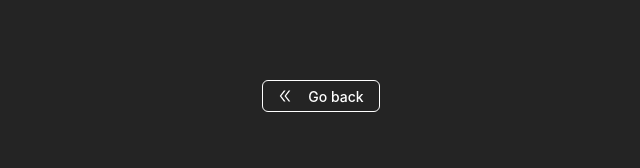
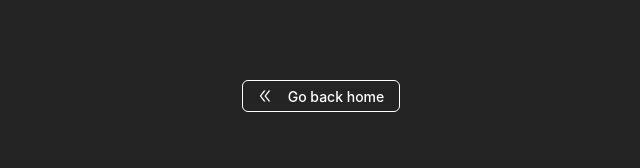
Before and after one commit to Ahmed-Elbessfy/patients_app, a React (Vite) app: page /add_patient in a window 1280 px wide. Shown: the top 168 px of the page, without its empty margins (319-959 px from the left). Built offline with nearby package versions, Linux system fonts and the light colour scheme.

Commit message:
allow translate Goback button & add patient button

```diff
--- a/src/components/GoHomeButton.tsx
+++ b/src/components/GoHomeButton.tsx
@@ -3,13 +3,19 @@ import { FC } from "react";
 import { Link } from "react-router-dom";
 
 // Nested Components
-import { DoubleLeftOutlined } from "@ant-design/icons";
+import { DoubleLeftOutlined, DoubleRightOutlined } from "@ant-design/icons";
 import { Button } from "antd";
+import { useTranslation } from "react-i18next";
 
 const GoHomeButton: FC = () => {
+  const { t, i18n } = useTranslation("lang");
   return (
     <Button ghost style={{ margin: "1rem auto" }}>
-      <DoubleLeftOutlined /> <Link to="/">Go back </Link>
+      {/* English go back icon  */}
+      {i18n.language == "en" && <DoubleLeftOutlined />}{" "}
+      <Link to="/">{t("goHomeBtnText")} </Link>
+      {/* Arabic go back icon  */}
+      {i18n.language == "ar" && <DoubleRightOutlined />}
     </Button>
   );
 };
--- a/src/components/addPatientComponents/AddPatientForm.tsx
+++ b/src/components/addPatientComponents/AddPatientForm.tsx
@@ -100,7 +100,7 @@ const AddPatientForm: FC = () => {
         <AddPatientInputs control={control} errors={formState.errors} />
         {/* Submit Form Button  */}
         <Button type="primary" block style={inputStyle} htmlType="submit">
-          Add Patient
+          {t("addPatientFormBtn")}
         </Button>
       </Form>
     </ConfigProvider>
--- a/src/locales/ar/arabic.json
+++ b/src/locales/ar/arabic.json
@@ -37,5 +37,7 @@
       "text": "البلد",
       "errorText": "برجاء ادخال البلد"
     }
-  }
+  },
+  "addPatientFormBtn": "أضف مريض",
+  "goHomeBtnText": "العودة إلى الصفحة الرئيسية "
 }
--- a/src/locales/en/english.json
+++ b/src/locales/en/english.json
@@ -37,5 +37,7 @@
       "text": "Country",
       "errorText": "Country is required"
     }
-  }
+  },
+  "addPatientFormBtn": "Add Patient",
+  "goHomeBtnText":"Go back home"
 }
```
